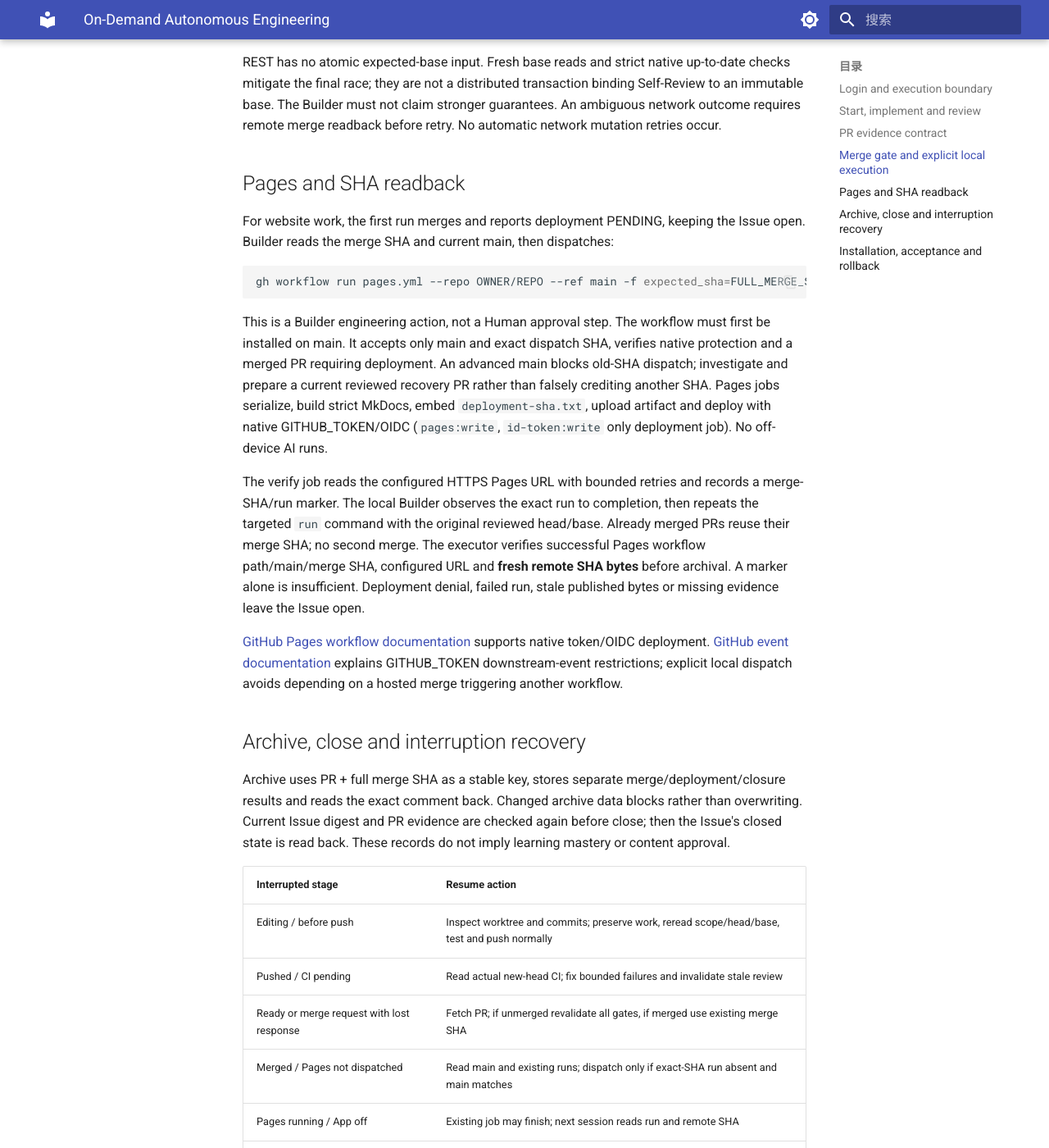
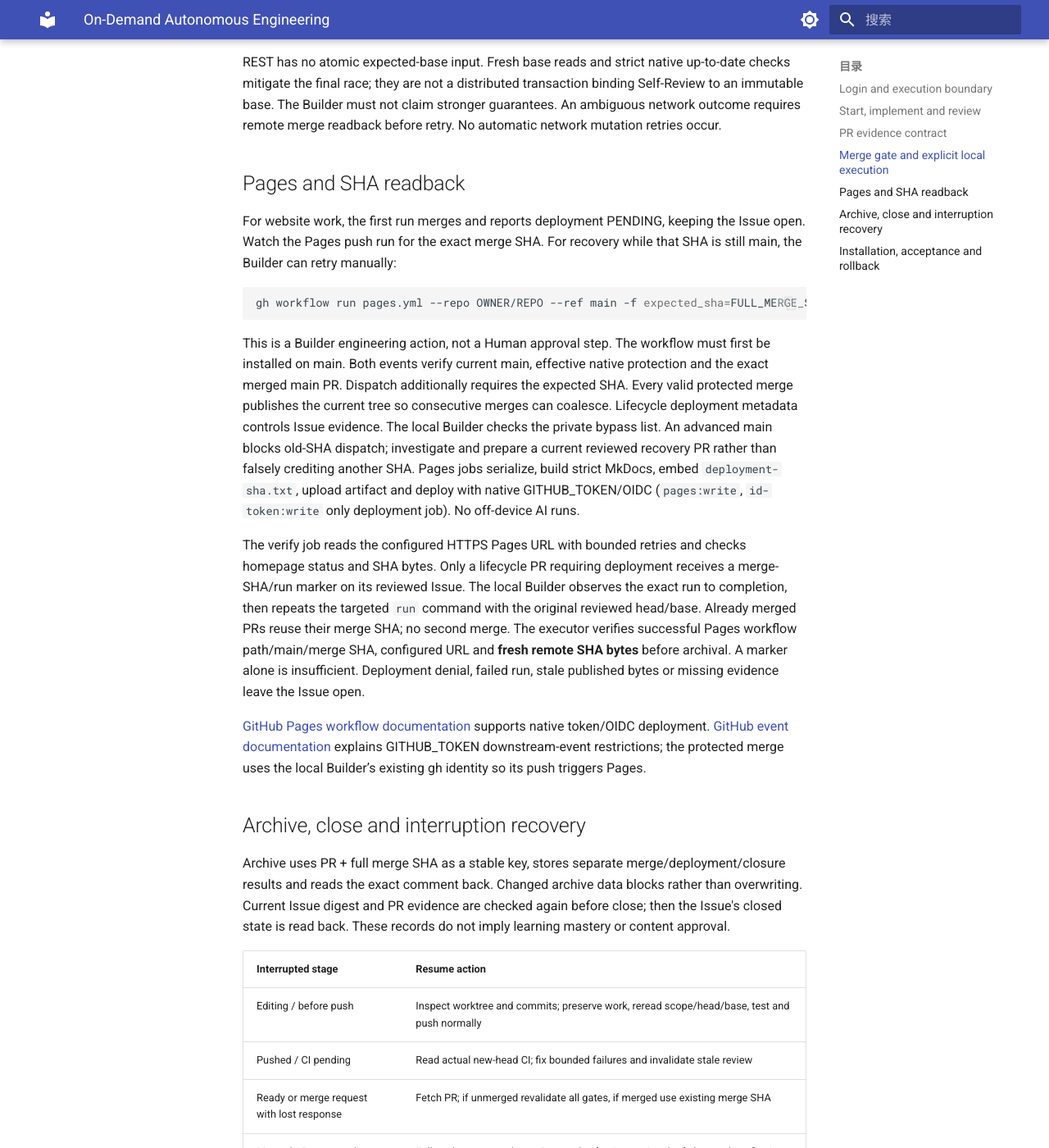
Before and after one commit to myaiwouldbemine/clh-r4-sandbox, an MkDocs documentation site: the page built from docs/development/AUTONOMOUS_OPERATIONS.md, in a window 1280 px wide and 1400 px high, scrolled down 2275 px. Shown: the whole window at 82% size. Built offline with MkDocs 1.6.1 and Material for MkDocs 9.7.7, drawn with Linux system fonts in a browser that asks for light colours; some of the changed text lies outside the part shown.

Commit message:
Record isolated push acceptance and update Pages recovery instructions

````diff
--- a/docs/development/AUTONOMOUS_OPERATIONS.md
+++ b/docs/development/AUTONOMOUS_OPERATIONS.md
@@ -52,17 +52,17 @@ REST has no atomic expected-base input. Fresh base reads and strict native up-to
 
 ## Pages and SHA readback
 
-For website work, the first run merges and reports deployment PENDING, keeping the Issue open. Builder reads the merge SHA and current main, then dispatches:
+For website work, the first run merges and reports deployment PENDING, keeping the Issue open. Watch the Pages push run for the exact merge SHA. For recovery while that SHA is still main, the Builder can retry manually:
 
 ```bash
 gh workflow run pages.yml --repo OWNER/REPO --ref main -f expected_sha=FULL_MERGE_SHA
 ```
 
-This is a Builder engineering action, not a Human approval step. The workflow must first be installed on main. It accepts only main and exact dispatch SHA, verifies native protection and a merged PR requiring deployment. An advanced main blocks old-SHA dispatch; investigate and prepare a current reviewed recovery PR rather than falsely crediting another SHA. Pages jobs serialize, build strict MkDocs, embed `deployment-sha.txt`, upload artifact and deploy with native GITHUB_TOKEN/OIDC (`pages:write`, `id-token:write` only deployment job). No off-device AI runs.
+This is a Builder engineering action, not a Human approval step. The workflow must first be installed on main. Both events verify current main, effective native protection and the exact merged main PR. Dispatch additionally requires the expected SHA. Every valid protected merge publishes the current tree so consecutive merges can coalesce. Lifecycle deployment metadata controls Issue evidence. The local Builder checks the private bypass list. An advanced main blocks old-SHA dispatch; investigate and prepare a current reviewed recovery PR rather than falsely crediting another SHA. Pages jobs serialize, build strict MkDocs, embed `deployment-sha.txt`, upload artifact and deploy with native GITHUB_TOKEN/OIDC (`pages:write`, `id-token:write` only deployment job). No off-device AI runs.
 
-The verify job reads the configured HTTPS Pages URL with bounded retries and records a merge-SHA/run marker. The local Builder observes the exact run to completion, then repeats the targeted `run` command with the original reviewed head/base. Already merged PRs reuse their merge SHA; no second merge. The executor verifies successful Pages workflow path/main/merge SHA, configured URL and **fresh remote SHA bytes** before archival. A marker alone is insufficient. Deployment denial, failed run, stale published bytes or missing evidence leave the Issue open.
+The verify job reads the configured HTTPS Pages URL with bounded retries and checks homepage status and SHA bytes. Only a lifecycle PR requiring deployment receives a merge-SHA/run marker on its reviewed Issue. The local Builder observes the exact run to completion, then repeats the targeted `run` command with the original reviewed head/base. Already merged PRs reuse their merge SHA; no second merge. The executor verifies successful Pages workflow path/main/merge SHA, configured URL and **fresh remote SHA bytes** before archival. A marker alone is insufficient. Deployment denial, failed run, stale published bytes or missing evidence leave the Issue open.
 
-[GitHub Pages workflow documentation](https://docs.github.com/en/pages/getting-started-with-github-pages/using-custom-workflows-with-github-pages) supports native token/OIDC deployment. [GitHub event documentation](https://docs.github.com/en/actions/how-tos/write-workflows/choose-when-workflows-run/trigger-a-workflow) explains GITHUB_TOKEN downstream-event restrictions; explicit local dispatch avoids depending on a hosted merge triggering another workflow.
+[GitHub Pages workflow documentation](https://docs.github.com/en/pages/getting-started-with-github-pages/using-custom-workflows-with-github-pages) supports native token/OIDC deployment. [GitHub event documentation](https://docs.github.com/en/actions/how-tos/write-workflows/choose-when-workflows-run/trigger-a-workflow) explains GITHUB_TOKEN downstream-event restrictions; the protected merge uses the local Builder’s existing gh identity so its push triggers Pages.
 
 ## Archive, close and interruption recovery
 
@@ -73,7 +73,7 @@ Archive uses PR + full merge SHA as a stable key, stores separate merge/deployme
 | Editing / before push | Inspect worktree and commits; preserve work, reread scope/head/base, test and push normally |
 | Pushed / CI pending | Read actual new-head CI; fix bounded failures and invalidate stale review |
 | Ready or merge request with lost response | Fetch PR; if unmerged revalidate all gates, if merged use existing merge SHA |
-| Merged / Pages not dispatched | Read main and existing runs; dispatch only if exact-SHA run absent and main matches |
+| Merged / Pages pending | Follow the exact push run. Retry only after inspecting the failure and confirming current main. A manual retry provides recovery evidence only |
 | Pages running / App off | Existing job may finish; next session reads run and remote SHA |
 | Archive write/close response lost | Read existing merge-SHA archive, verify bytes, reuse it, then read Issue state |
 | Conflicting archive / changed requirements | Stop, record blocker; no overwrite, duplicate merge or false closure |
````
Also changed, not shown: records/ISSUE-22/RESULT.md (added, +16 -0 lines).
